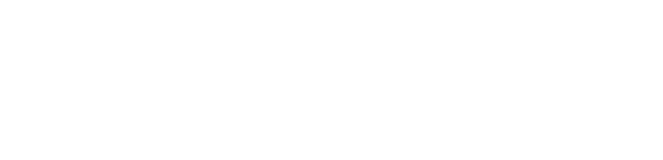
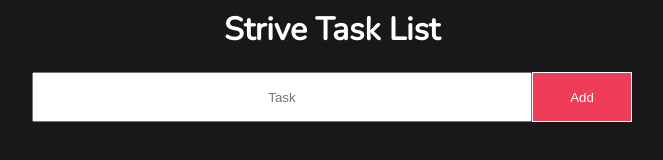
Before and after one commit to diegodayone/strive-tasklist, a plain HTML site: page index.html in a window 1280 px wide. Shown: the whole page, without its empty margins (308-971 px from the left). Drawn offline with nearby package versions, Linux system fonts and the light colour scheme.

Commit message:
commit is working

```diff
--- a/index.html
+++ b/index.html
@@ -1,4 +1,92 @@
 <html>
-    <head></head>
-    <body></body>
+    <head>
+        <title>Strive - Task List</title>
+        <link href="https://fonts.googleapis.com/css?family=Nunito&display=swap" rel="stylesheet">
+        <style>
+            body{
+                background: #181818;
+                color: white;
+                font-family: 'Nunito';
+            }
+
+            #container{
+                width: 600px;
+                margin: 0 auto;
+            }
+
+            h1{
+                text-align: center;
+            }
+
+            #addTask {
+                display: flex;
+            }
+
+            #task{
+                flex-grow: 1;
+                text-align: center;
+            }
+
+
+            #addButton{
+                background-color: #ef3d59;
+                color:white;
+                width: 100px;
+                border: 1px solid white;
+            }
+
+            input{
+                height: 50px;
+            }
+        </style>
+    </head>
+    <body>
+        <div id="container">
+            <h1>Strive Task List</h1>
+            <div id="addTask">
+                <input type="text" placeholder="Task" id="task" />
+                <input type="button" value="Add" id="addButton" onclick="addTask()" />
+            </div>
+
+            <div id="list">
+
+            </div>
+
+        </div>
+
+        <script>
+            window.onload = function(){
+                console.log("Page has loaded");
+            }
+
+            function addTask(){
+                console.log("The button has been pressed");
+
+                var myDiv  = document.createElement("div");
+                myDiv.classList.add("listItem");
+                //DIV
+
+                var text = document.createElement("span");
+                text.innerText = document.getElementById("task").value;
+                myDiv.appendChild(text);
+                //SPAN => DIV
+
+                var deleteButton = document.createElement("button");
+                deleteButton.innerText = "X";
+                myDiv.appendChild(deleteButton);
+                //BUTTON => DIV
+
+                /*
+                    <div>
+                        <span> Go to the grocery</span>
+                        <button> X </button>
+                    </div>
+                */
+
+                var list = document.getElementById("list");
+                list.appendChild(myDiv);
+                //list.appendChild(text);
+            }
+        </script>
+    </body>
 </html>
```
